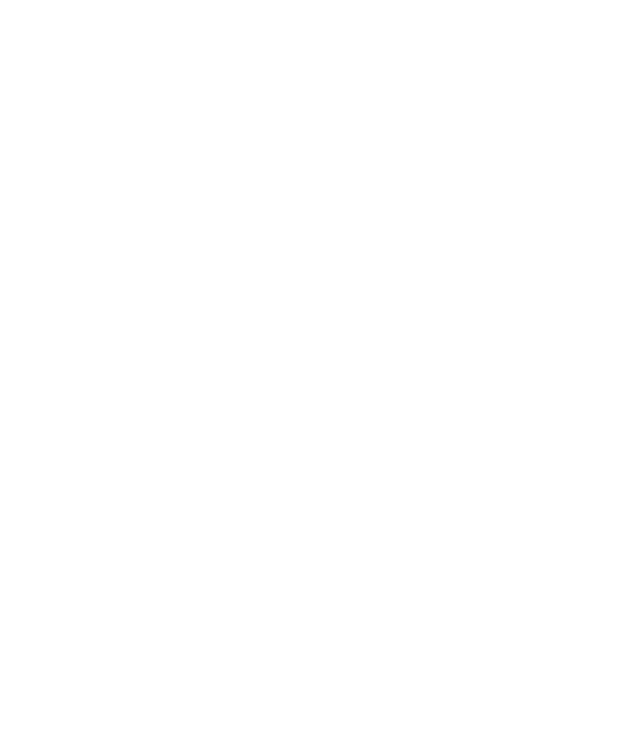
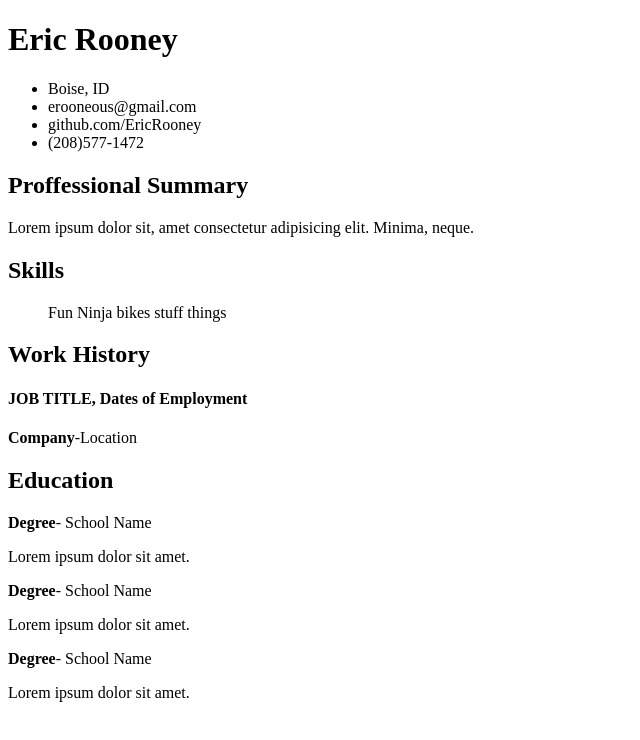
Before and after one commit to EricRooney/Eric-Resume, a plain HTML site: page index.html in a window 1280 px wide. Shown: the whole page, without its empty margins (0-640 px from the left). Drawn offline with Linux system fonts and the light colour scheme.

Commit message:
MidClass

```diff
--- a/index.html
+++ b/index.html
@@ -7,5 +7,53 @@
     <link rel="stylesheet" href="style.css" />
     <title>Document</title>
   </head>
-  <body></body>
+  <body>
+    <header>
+      <div id="name"></div>
+      <h1>Eric Rooney</h1>
+      <div id="contact-info"></div>
+      <ul>
+        <li>Boise, ID</li>
+        <li>erooneous@gmail.com</li>
+        <li>github.com/EricRooney</li>
+        <li>(208)577-1472</li>
+      </ul>
+    </header>
+    <main>
+      <section>
+        <h1>Proffessional Summary</h1>
+        <p>
+          Lorem ipsum dolor sit, amet consectetur adipisicing elit. Minima,
+          neque.
+        </p>
+      </section>
+      <section>
+       <h1>Skills</h1>
+        <ul>
+          <il>Fun</il>
+          <il>Ninja</il>
+          <il>bikes</il>
+          <il>stuff</il>
+          <il>things</il>
+        </ul>
+       </il>
+      </section>
+      <section>
+        <h1>Work History</h1>
+        <div class="job"></div>
+        <h4><b>JOB TITLE</b>, Dates of Employment</h4>
+        <p><b>Company</b>-Location</p>
+      </section>
+      <section>
+        <h1>Education</h1>
+        <div><b>Degree</b>- School Name</div>
+        <p>Lorem ipsum dolor sit amet.</p>
+        <div><b>Degree</b>- School Name</div>
+        <p>Lorem ipsum dolor sit amet.</p>
+        <div><b>Degree</b>- School Name</div>
+        <p>Lorem ipsum dolor sit amet.</p>
+      </section>
+    </main>
+    <footer></footer>
+  </body>
 </html>
```
